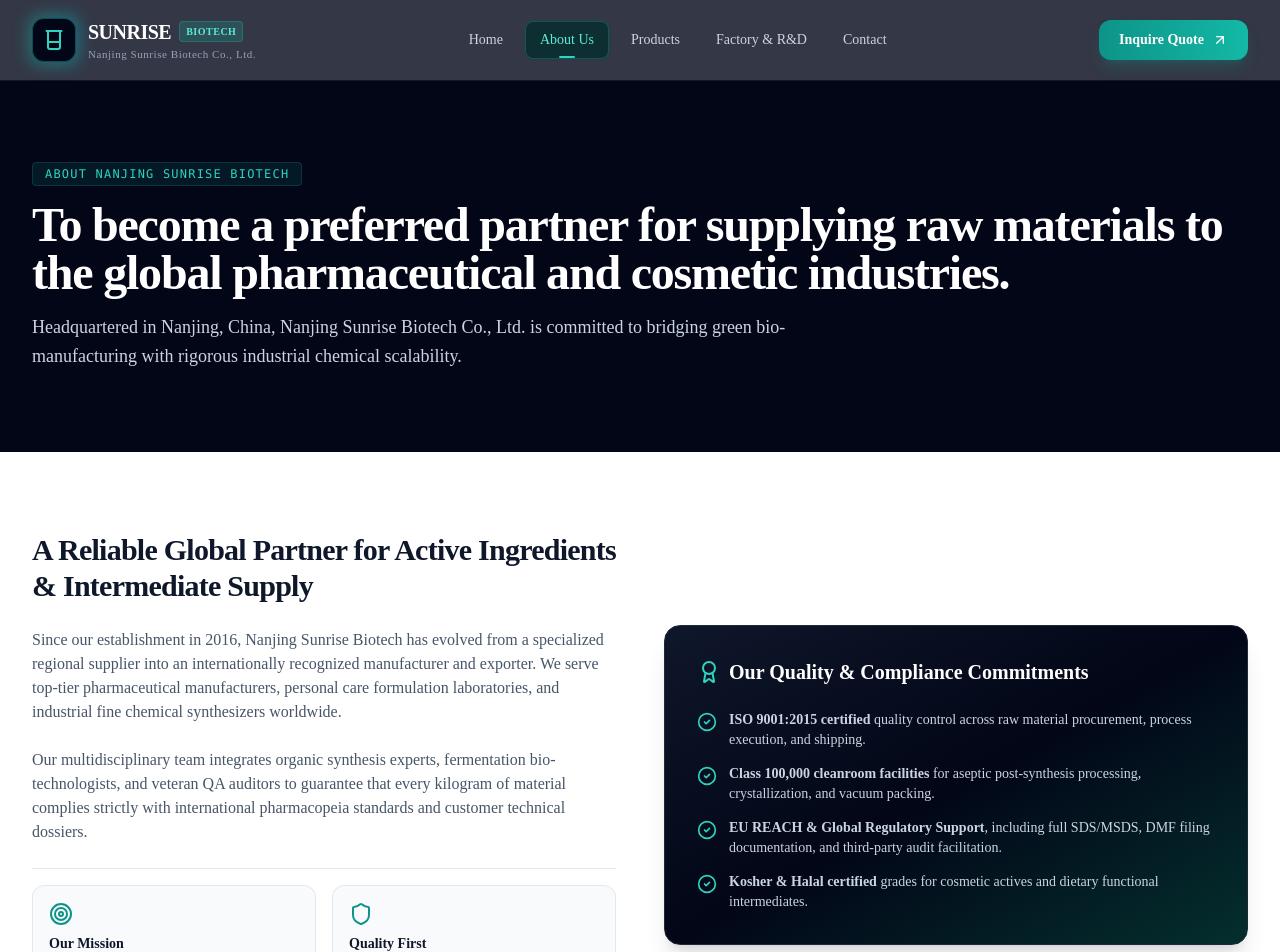
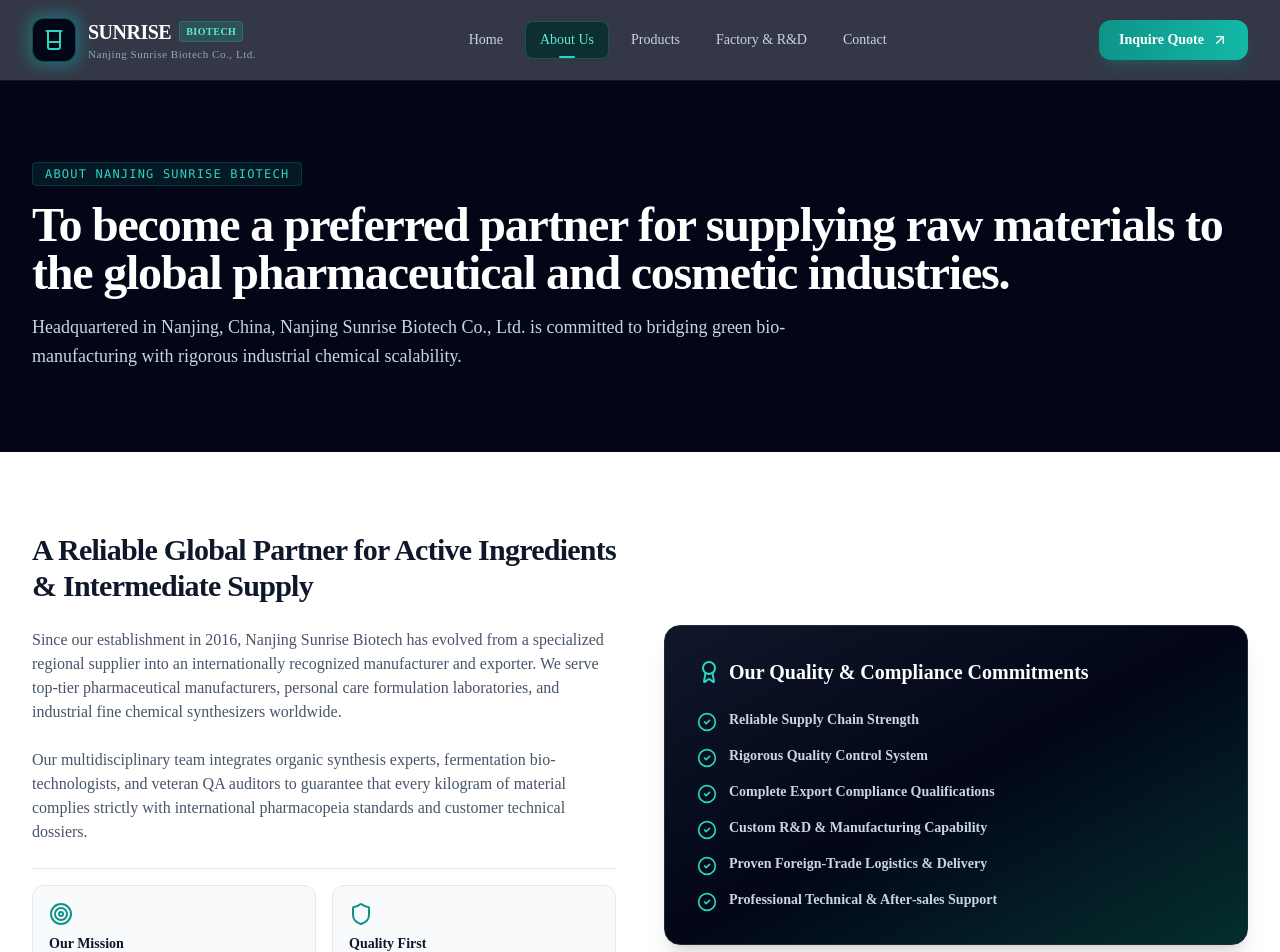
Before and after one commit to wulioo/Sunrise-web, a Next.js app: page /about in a window 1280 px wide. Shown: the top 952 px of the page. Built offline with nearby package versions, Linux system fonts and the light colour scheme.

Commit message:
update: replace about page commitments with six capabilities

```diff
--- a/src/app/about/page.tsx
+++ b/src/app/about/page.tsx
@@ -87,19 +87,27 @@
               <ul className="space-y-3.5 text-sm text-slate-300">
                 <li className="flex items-start gap-3">
                   <CheckCircle2 className="w-5 h-5 text-brand-400 shrink-0 mt-0.5" />
-                  <span><strong>ISO 9001:2015 certified</strong> quality control across raw material procurement, process execution, and shipping.</span>
+                  <span><strong>Reliable Supply Chain Strength</strong></span>
                 </li>
                 <li className="flex items-start gap-3">
                   <CheckCircle2 className="w-5 h-5 text-brand-400 shrink-0 mt-0.5" />
-                  <span><strong>Class 100,000 cleanroom facilities</strong> for aseptic post-synthesis processing, crystallization, and vacuum packing.</span>
+                  <span><strong>Rigorous Quality Control System</strong></span>
                 </li>
                 <li className="flex items-start gap-3">
                   <CheckCircle2 className="w-5 h-5 text-brand-400 shrink-0 mt-0.5" />
-                  <span><strong>EU REACH & Global Regulatory Support</strong>, including full SDS/MSDS, DMF filing documentation, and third-party audit facilitation.</span>
+                  <span><strong>Complete Export Compliance Qualifications</strong></span>
                 </li>
                 <li className="flex items-start gap-3">
                   <CheckCircle2 className="w-5 h-5 text-brand-400 shrink-0 mt-0.5" />
-                  <span><strong>Kosher & Halal certified</strong> grades for cosmetic actives and dietary functional intermediates.</span>
+                  <span><strong>Custom R&amp;D &amp; Manufacturing Capability</strong></span>
+                </li>
+                <li className="flex items-start gap-3">
+                  <CheckCircle2 className="w-5 h-5 text-brand-400 shrink-0 mt-0.5" />
+                  <span><strong>Proven Foreign&#8209;Trade Logistics &amp; Delivery</strong></span>
+                </li>
+                <li className="flex items-start gap-3">
+                  <CheckCircle2 className="w-5 h-5 text-brand-400 shrink-0 mt-0.5" />
+                  <span><strong>Professional Technical &amp; After&#8209;sales Support</strong></span>
                 </li>
               </ul>
             </div>
```
